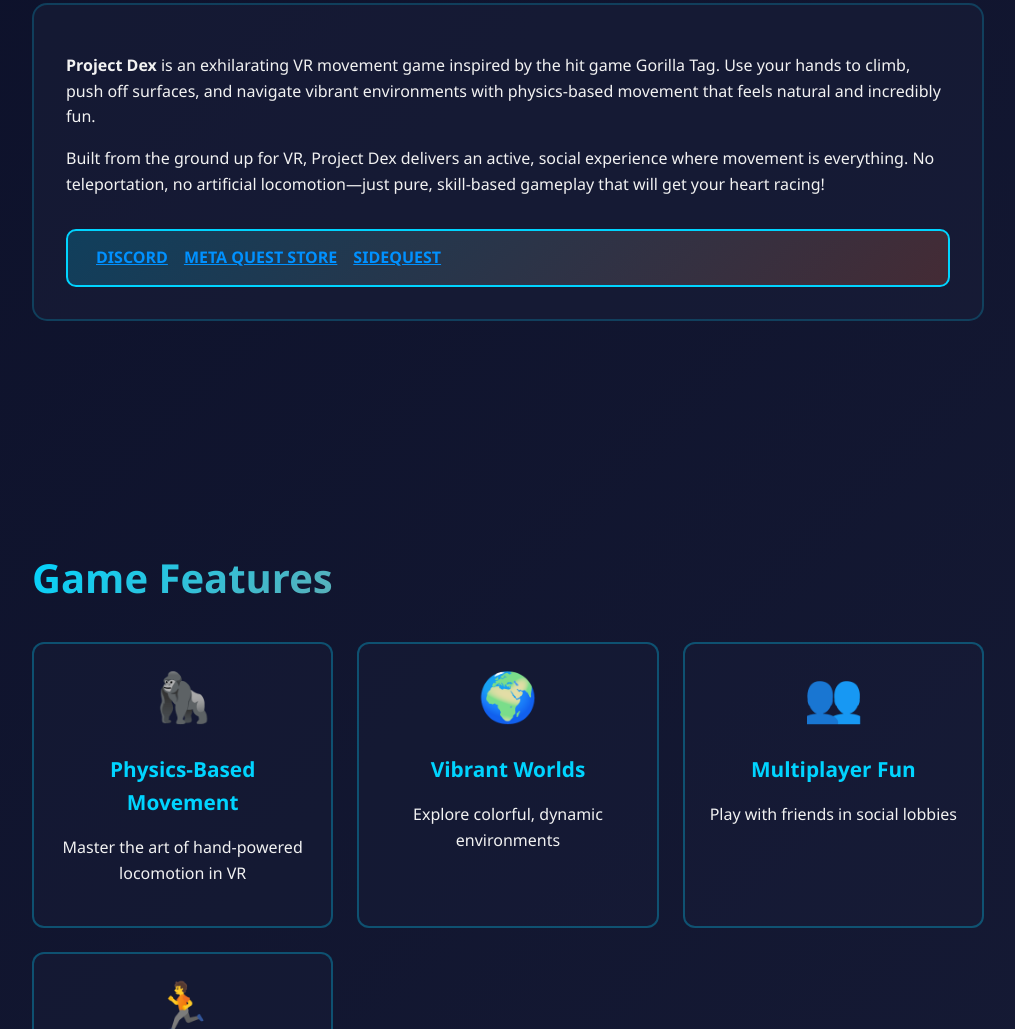
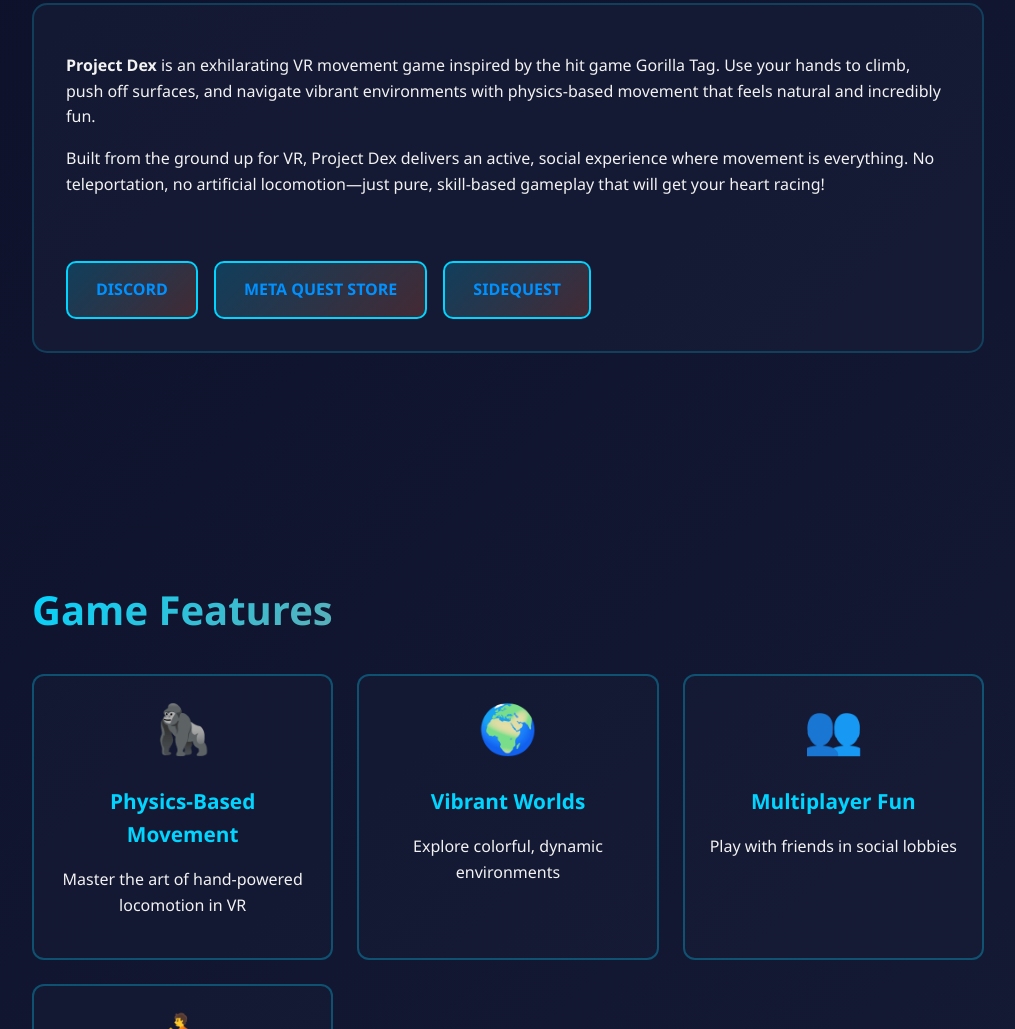
Before and after one commit to blan3bo1/ProjectDex, a plain HTML site: page index.html in a window 1280 px wide. Shown: the part 998-2027 px from the top of the page, without its empty margins (132-1147 px from the left). Drawn offline with Linux system fonts and the light colour scheme.

Commit message:
Update index.html

```diff
--- a/index.html
+++ b/index.html
@@ -266,10 +266,10 @@
     <p><strong>Project Dex</strong> is an exhilarating VR movement game inspired by the hit game Gorilla Tag. Use your hands to climb, push off surfaces, and navigate vibrant environments with physics-based movement that feels natural and incredibly fun.</p>
     <p>Built from the ground up for VR, Project Dex delivers an active, social experience where movement is everything. No teleportation, no artificial locomotion—just pure, skill-based gameplay that will get your heart racing!</p>
 
-    <div class="download-btn" style="margin-top:2rem; display:flex; gap:1rem; flex-wrap:wrap;">
-      <a style="color: rgb(0, 145, 255);" href="https://discord.gg/PtAGSGtuMP" target="_blank" rel="noopener">Discord</a>
-      <a style="color: rgb(0, 145, 255);" href="https://www.meta.com/en-gb/experiences/project-dex/7519150614838024/" target="_blank"> Meta Quest Store</a>
-      <a style="color: rgb(0, 145, 255);" href="#" target="_blank" rel="noopener">SideQuest</a>
+    <div style="margin-top:2rem; display:flex; gap:1rem; flex-wrap:wrap;">
+      <a class="download-btn" style="color: rgb(0, 145, 255);" href="https://discord.gg/PtAGSGtuMP" target="_blank" rel="noopener">Discord</a>
+      <a class="download-btn" style="color: rgb(0, 145, 255);" href="https://www.meta.com/en-gb/experiences/project-dex/7519150614838024/" target="_blank"> Meta Quest Store</a>
+      <a class="download-btn" style="color: rgb(0, 145, 255);" href="#" target="_blank" rel="noopener">SideQuest</a>
     </div>
   </div>
 </section>
```
